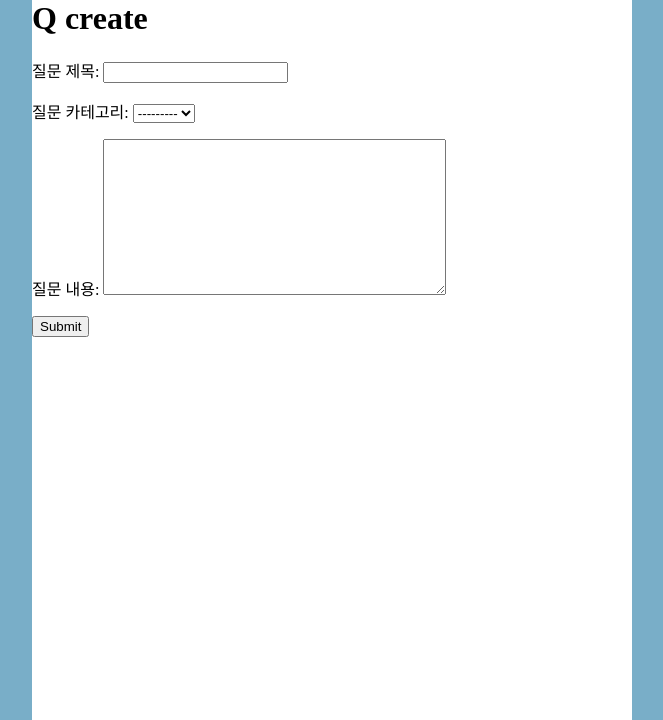
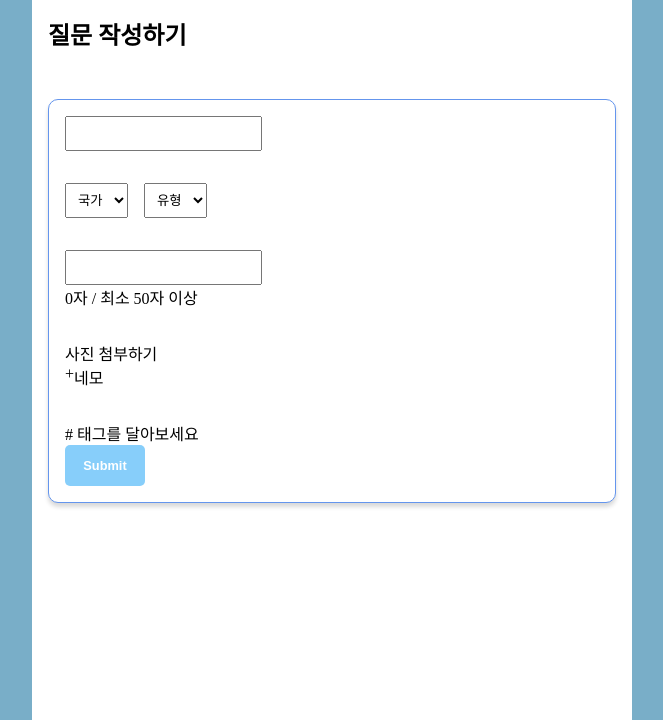
Before and after one commit to hufslion10th/ShareAbroad, a Django app: page /QnA/create-Q in a window 1280 px wide. Shown: the part 80-800 px from the top of the page, without its empty margins (308-971 px from the left). Run offline with Django 4.2, Linux system fonts and the light colour scheme.

Commit message:
💄[MOD] 질문 작성 폼 css 적용

```diff
--- a/static/css/QnA/list.css
+++ b/static/css/QnA/list.css
@@ -8,7 +8,7 @@
   align-items: flex-end;
   margin: 2rem 0;
 }
-.QnA-section > .title-wrap > .title {
+.QnA-section > .title-wrap > .main-title {
   font-size: 1.5rem;
   font-weight: 700;
 }
@@ -70,9 +70,9 @@
   padding: 0 1rem;
 }
 .QnA-section > .q-wrap > .q-list > .each-q {
+  margin-bottom: 3rem;
   box-sizing: border-box;
   padding: 1rem;
-  margin-bottom: 3rem;
   background: #FFFFFF;
   border: 1px solid cornflowerblue;
   box-shadow: #dadada 0 4px 4px;
--- /dev/null
+++ b/static/css/QnA/questionCreate.css
@@ -0,0 +1,66 @@
+.q-create-page {
+  box-sizing: border-box;
+  padding: 1rem;
+}
+
+.main-title {
+  font-size: 1.5rem;
+  font-weight: 700;
+  margin-bottom: 3rem;
+}
+
+.q-form {
+  box-sizing: border-box;
+  padding: 1rem;
+  background: #FFFFFF;
+  border: 1px solid cornflowerblue;
+  box-shadow: #dadada 0 4px 4px;
+  border-radius: 10px;
+}
+.q-form > form > .title-wrap {
+  margin-bottom: 2rem;
+}
+.q-form > form > .title-wrap > .title {
+  padding: 0.5rem;
+}
+.q-form > form > .select-option {
+  display: flex;
+  margin-bottom: 2rem;
+}
+.q-form > form > .select-option > select {
+  padding: 0.5rem;
+  cursor: pointer;
+  margin-right: 1rem;
+}
+.q-form > form > .content-wrap {
+  margin-bottom: 2rem;
+}
+.q-form > form > .content-wrap > input {
+  padding: 0.5rem;
+}
+.q-form > form > .q-photo-wrap {
+  display: flex;
+  flex-direction: column;
+  margin-bottom: 2rem;
+}
+.q-form > form > .q-photo-wrap > .plus-photo {
+  display: flex;
+}
+.q-form > form > .q-tag-wrap {
+  display: flex;
+  flex-direction: column;
+}
+.q-form > form > .submit-btn {
+  min-width: 80px;
+  padding: 0.8rem;
+  box-sizing: border-box;
+  border-radius: 5px;
+  border: none;
+  background: lightskyblue;
+  font-size: 0.8rem;
+  font-weight: 700;
+  color: white;
+  cursor: pointer;
+}
+
+/*# sourceMappingURL=questionCreate.css.map */
--- /dev/null
+++ b/static/css/QnA/questionCreate.scss
@@ -0,0 +1,61 @@
+@use '../variables' as var;
+
+.q-create-page {
+  box-sizing: border-box;
+  padding: 1rem;
+}
+
+.main-title {
+  @include var.main-title();
+  margin-bottom: 3rem;
+}
+
+.q-form {
+  @include var.box-basic();
+
+  > form {
+    > .title-wrap {
+      margin-bottom: 2rem;
+
+      > .title {
+        @include var.input-basic();
+      }
+    }
+
+    > .select-option {
+      display: flex;
+      margin-bottom: 2rem;
+
+      > select {
+        @include var.select-basic();
+        margin-right: 1rem;
+      }
+    }
+
+    > .content-wrap {
+      margin-bottom: 2rem;
+      > input {
+        @include var.input-basic();
+      }
+    }
+
+    > .q-photo-wrap {
+      display: flex;
+      flex-direction: column;
+      margin-bottom: 2rem;
+
+      > .plus-photo {
+        display: flex;
+      }
+    }
+
+    > .q-tag-wrap {
+      display: flex;
+      flex-direction: column;
+    }
+
+    > .submit-btn {
+      @include var.btn-basic();
+    }
+  }
+}
--- a/templates/QnA/list.html
+++ b/templates/QnA/list.html
@@ -9,7 +9,7 @@
 
 <section class="QnA-section">
     <div class="title-wrap">
-        <div class="title">질문 게시판</div>
+        <div class="main-title">질문 게시판</div>
         <div class="btn-wrap">
             <button>내 질문 관리</button>
             <button>질문하기</button>
--- a/templates/QnA/questionCreate.html
+++ b/templates/QnA/questionCreate.html
@@ -1,11 +1,46 @@
 {% extends 'layout.html' %}
+<head>
+    {% block extraheads %}
+    {% load static %}
+    <link rel="stylesheet" href="{% static 'css/QnA/questionCreate.css' %}">
+    {% endblock %}
+</head>
 
 {% block content %}
-<h1>Q create</h1>
-<form action="" method="post">
-    {% csrf_token %}
-    {{ question_form.as_p }}
-    <input type="submit" value="Submit">
-</form>
+<div class="q-create-page">
+    <div class="main-title">질문 작성하기</div>
+    <div class="q-form">
+        <form action="" method="post">
+            {% csrf_token %}
+                <div class="title-wrap">
+                    <input type="text" class="title">
+                </div>
+                <div class="select-option">
+                    <select class="country">
+                        <option>국가</option>
+                    </select>
+                    <select class="kind">
+                        <option>유형</option>
+                    </select>
+                </div>
+                <div class="content-wrap">
+                    <input type="text" class="q-content">
+                    <div>0자 / 최소 50자 이상</div>
+                </div>
+                <div class="q-photo-wrap">
+                    <div>사진 첨부하기</div>
+                    <div class="plus-photo">
+                        <div>+</div>
+                        <div>네모</div>
+                    </div>
+                </div>
+                <div class="q-tag-wrap">
+                    <div># 태그를 달아보세요</div>
+                    <div class="tags"></div>
+                </div>
+                <input type="submit" value="Submit" class="submit-btn">
+        </form>
+    </div>
+</div>
 
 {% endblock %}
```
Also changed, not shown: static/css/QnA/list.scss (+4 -11 lines), static/css/_variables.scss (+23 -0 lines), 2 other files.
